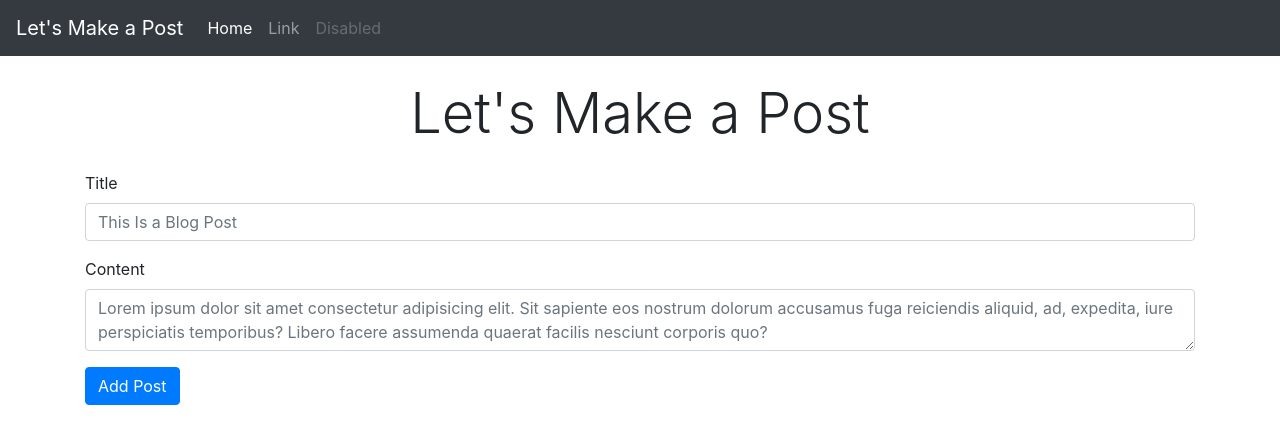
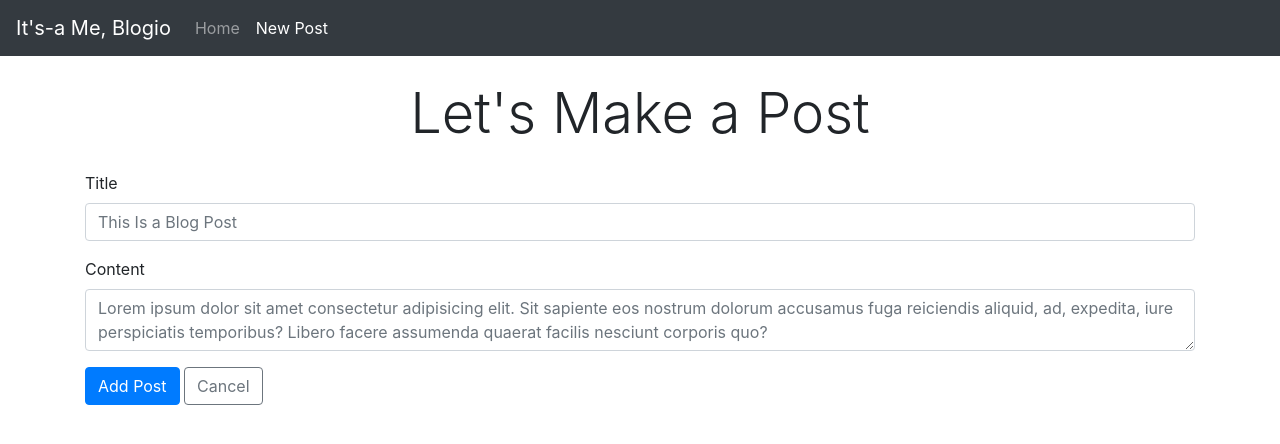
Before and after one commit to trevorstinson/blogz, a Flask app: page /newpost in a window 1280 px wide. Shown: the top 444 px of the page. Run offline with Flask 2, Linux system fonts and the light colour scheme; some libraries are stand-ins or nearby versions.

Commit message:
Add nav links, improve titles, add cancel button

```diff
--- a/main.py
+++ b/main.py
@@ -43,15 +43,15 @@ def index():
         db.session.commit()
 
     blogposts = Blog.query.all()
-    return render_template('index.html', title="It's-a Me, Blogio",
-        blogposts=blogposts)
+    return render_template('index.html', title="Blog Posts",
+        blogposts=blogposts, index_active="active")
 
 
 
 @app.route('/newpost', methods=['POST', 'GET'])
 def newpost():
 
-    return render_template('newpost.html', title="Let's Make a Post")
+    return render_template('newpost.html', title="Let's Make a Post", newpost_active="active")
 
 
 
--- a/templates/base.html
+++ b/templates/base.html
@@ -8,40 +8,25 @@
     <!-- Bootstrap CSS -->
     <link rel="stylesheet" href="https://stackpath.bootstrapcdn.com/bootstrap/4.1.3/css/bootstrap.min.css" integrity="sha384-MCw98/SFnGE8fJT3GXwEOngsV7Zt27NXFoaoApmYm81iuXoPkFOJwJ8ERdknLPMO" crossorigin="anonymous">
 
-    <title>{{title}}</title>
+    <title>{{title}} | It's-a Me, Blogio</title>
   </head>
   <body>
 
     <nav class="navbar navbar-expand-md navbar-dark bg-dark static-top">
-        <a class="navbar-brand" href="#">{{title}}</a>
+        <a class="navbar-brand" href="#">It's-a Me, Blogio</a>
         <button class="navbar-toggler" type="button" data-toggle="collapse" data-target="#navbarDefault" aria-controls="navbarDefault" aria-expanded="false" aria-label="Toggle navigation">
           <span class="navbar-toggler-icon"></span>
         </button>
 
         <div class="collapse navbar-collapse" id="navbarDefault">
           <ul class="navbar-nav mr-auto">
-            <li class="nav-item active">
-              <a class="nav-link" href="#">Home <span class="sr-only">(current)</span></a>
+            <li class="nav-item {{index_active}}">
+              <a class="nav-link" href="/">Home</a>
             </li>
-            <li class="nav-item">
-              <a class="nav-link" href="#">Link</a>
+            <li class="nav-item {{newpost_active}}">
+              <a class="nav-link" href="/newpost">New Post</a>
             </li>
-            <li class="nav-item">
-              <a class="nav-link disabled" href="#">Disabled</a>
-            </li>
-            <!-- <li class="nav-item dropdown">
-              <a class="nav-link dropdown-toggle" href="https://example.com" id="dropdown01" data-toggle="dropdown" aria-haspopup="true" aria-expanded="false">Dropdown</a>
-              <div class="dropdown-menu" aria-labelledby="dropdown01">
-                <a class="dropdown-item" href="#">Action</a>
-                <a class="dropdown-item" href="#">Another action</a>
-                <a class="dropdown-item" href="#">Something else here</a>
-              </div>
-            </li> -->
           </ul>
-          <!-- <form class="form-inline my-2 my-lg-0">
-            <input class="form-control mr-sm-2" type="text" placeholder="Search" aria-label="Search">
-            <button class="btn btn-outline-success my-2 my-sm-0" type="submit">Search</button>
-          </form> -->
         </div>
       </nav>
 
--- a/templates/newpost.html
+++ b/templates/newpost.html
@@ -17,6 +17,7 @@
         </div>
         <div class="form-group">
             <input type="submit" value="Add Post" class="btn btn-primary" />
+            <a href="/" class="btn btn-outline-secondary">Cancel</a>
         </div>
     </form>
 
```
